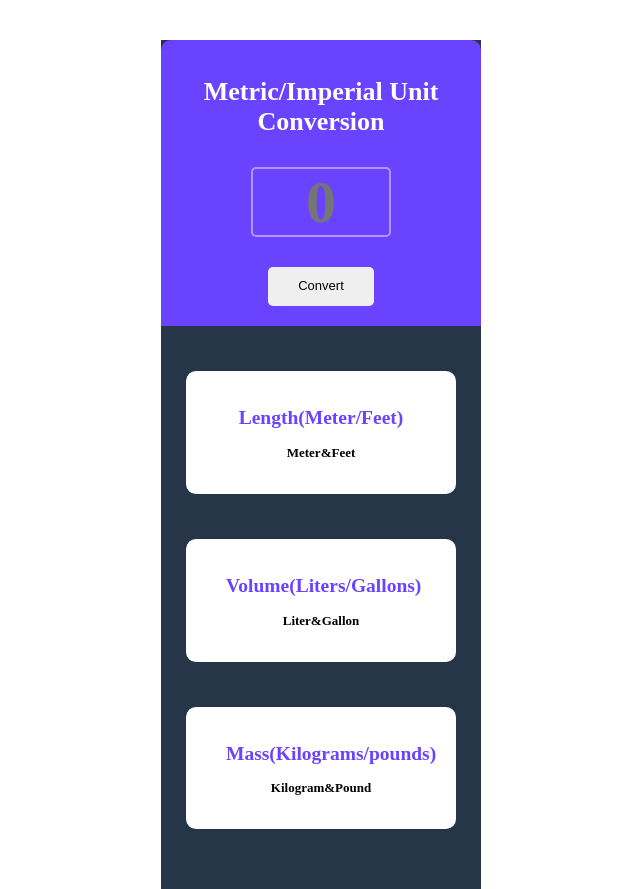
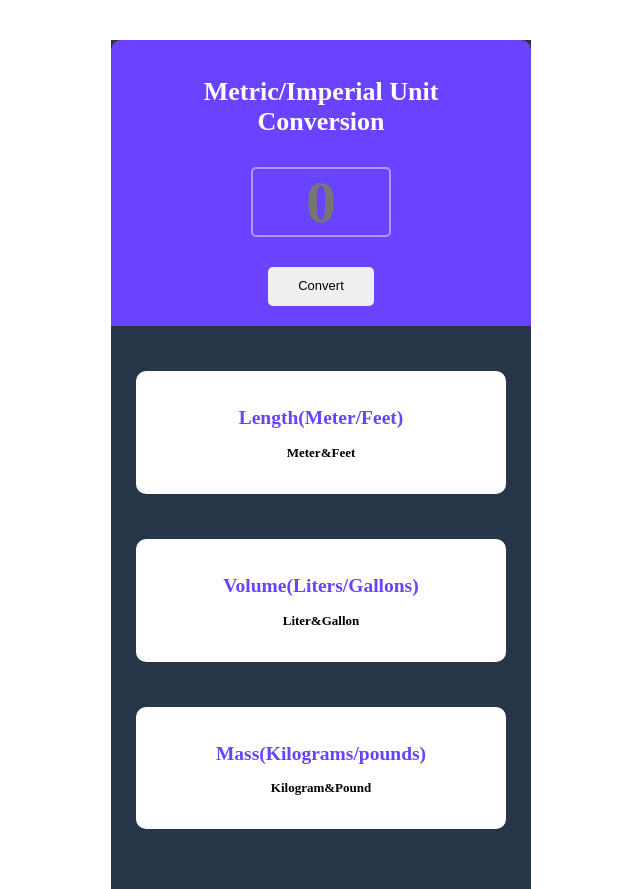
Before and after one commit to iwangdonghui/units-conversion, a website built with Vite: page index.html in a window 1280 px wide. Shown: the whole page, without its empty margins (319-959 px from the left). Built offline with nearby package versions, Linux system fonts and the light colour scheme; a web font is replaced by a local one.

Commit message:
Update index.css

```diff
--- a/index.css
+++ b/index.css
@@ -55,7 +55,7 @@ p {
 #unitsConversion {
     margin: 40px auto auto;
     padding-bottom: 15px;
-    max-width: 320px; // make sure things look fine on mobile devices
+    max-width: 420px; // make sure things look fine on mobile devices
     border-radius: 10px;
     border: none;
     background: #273549;
```
